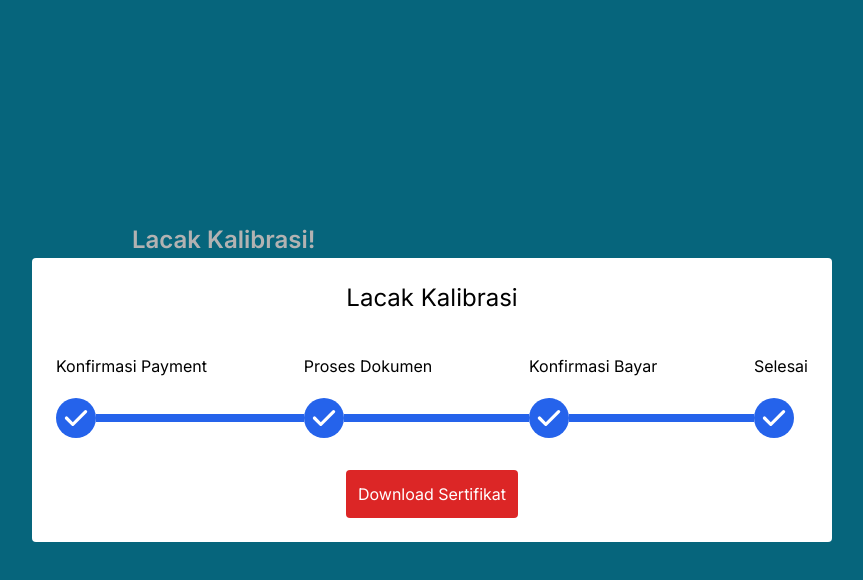
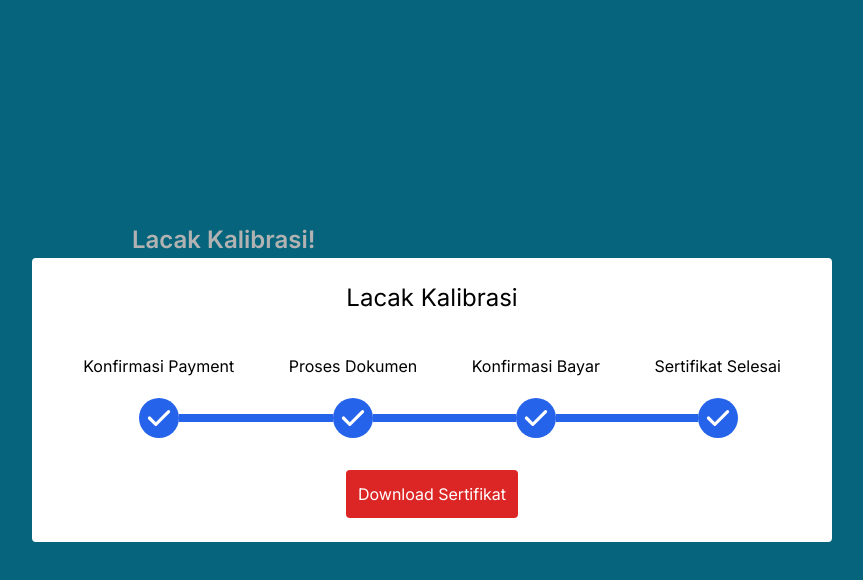
Before and after one commit to khoufstudio/frontend_tracking_app, a Next.js app: page / in a window 1280 px wide. Both pictures are taken after a click on the button "Lacak". Shown: the top 580 px of the page, without its empty margins (208-1071 px from the left). Built offline with nearby package versions, Linux system fonts and the light colour scheme.

Commit message:
adjustmen progress

```diff
--- a/pages/index.tsx
+++ b/pages/index.tsx
@@ -39,15 +39,20 @@ const Home: NextPage = () => {
                 <Dialog.Description>
                   {/* progress bar */}
                   <div className="flex justify-between mb-8">
-                    {['Konfirmasi Payment', 'Proses Dokumen', 'Konfirmasi Bayar', 'Selesai'].map((value, index) => (
-                      <div key={index} className={index < 3 ? "flex-grow" : ""}>
-                        <p className="text-left mb-5">{value}</p>
+                    {['Konfirmasi Payment', 'Proses Dokumen', 'Konfirmasi Bayar', 'Sertifikat Selesai'].map((value, index) => (
+                      <div key={index} className="flex-grow">
+                        <p className="text-center mb-5">{value}</p>
                         <div className="flex items-center">
+                          {index == 0
+                            ? <div className="h-2 w-full"></div>
+                            : <div className="h-2 w-full bg-blue-600"></div>
+                          }
                           <div className="rounded-full w-10 h-10 bg-blue-600">
                             <CheckIcon className='h-8 m-1 text-white'/>
                           </div>
-                          {index < 3 &&
-                            <div className="h-2 w-full bg-blue-600"></div>
+                          {index == 3
+                            ? <div className="h-2 w-full "></div>
+                            : <div className="h-2 w-full bg-blue-600"></div>
                           }
                         </div>
                       </div>
```
